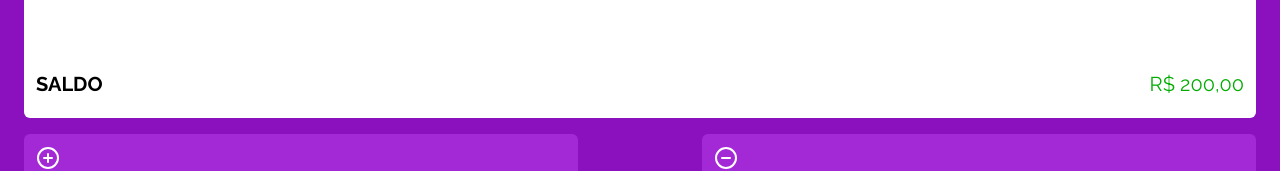
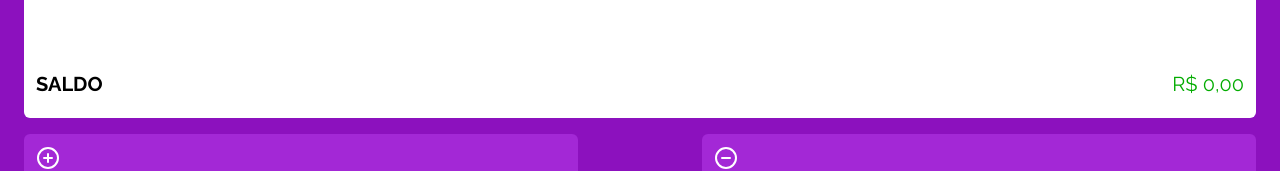
Before and after one commit to kawaym/my-wallet, a Next.js app: page /dashboard in a window 1280 px wide. Shown: the part 546-717 px from the top of the page. Built offline with nearby package versions, Linux system fonts and the light colour scheme; no server answers; the database is empty; a web font is replaced by a local one.

Commit message:
fix(ui/dashboard/transactions-history.tsx): corrects the display of balance

```diff
--- a/app/ui/dashboard/transactions-history.tsx
+++ b/app/ui/dashboard/transactions-history.tsx
@@ -28,7 +28,7 @@ export default function History() {
   };
 
   const placeholderDebitTransaction: type = {
-    id: "test",
+    id: "test1",
     name: "Almoço mãe",
     description: "asas",
     type: "debit",
@@ -42,13 +42,31 @@ export default function History() {
     placeholderDebitTransaction,
   ];
 
-  const balance = convertCentsToReal(
-    placeholderTransactions
-      .map((data) => data.amount)
-      .reduce((previous, current) => {
-        return previous + current;
-      })
-  );
+  const balance = placeholderTransactions
+    .map((data) => {
+      return { amount: data.amount, type: data.type };
+    })
+    .reduce((previous, current) => {
+      let amount = previous.amount + current.amount;
+      let type: "credit" | "debit" = "credit";
+      if (previous.type === "credit" && current.type === "debit") {
+        amount = previous.amount - current.amount;
+      }
+      if (previous.type === "debit" && current.type === "credit") {
+        amount = current.amount - previous.amount;
+      }
+      if (previous.type === "debit" && current.type === "debit") {
+        amount = 0 - current.amount - previous.amount;
+      }
+      if (amount < 0) {
+        type = "debit";
+        amount = Math.abs(amount);
+      }
+      return { type, amount };
+    });
+
+  const { type: balanceType } = balance;
+  const balanceAmount = convertCentsToReal(balance.amount);
 
   return (
     <main className="w-full h-full flex flex-col gap-2 items-center bg-white text-secondaryText rounded-md px-3 py-5 relative">
@@ -59,7 +77,11 @@ export default function History() {
 
       <div className="flex justify-between w-full absolute bottom-5 px-3">
         <p className="text-black font-bold text-xl">SALDO</p>
-        <p className="text-positiveValue text-xl">{balance}</p>
+        <p
+          className={`${balanceType === "debit" ? "text-negativeValue" : "text-positiveValue"} text-xl`}
+        >
+          {balanceAmount}
+        </p>
       </div>
     </main>
   );
```
